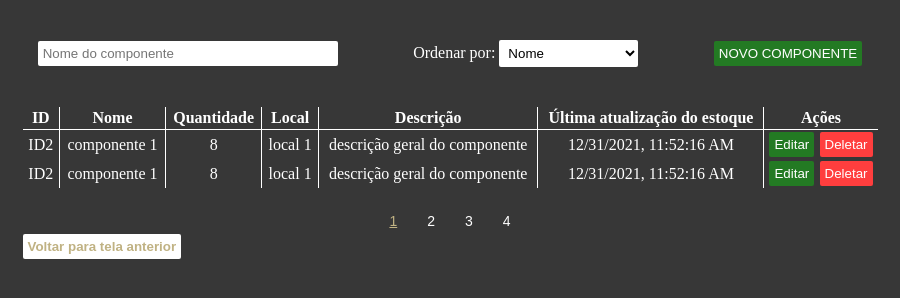
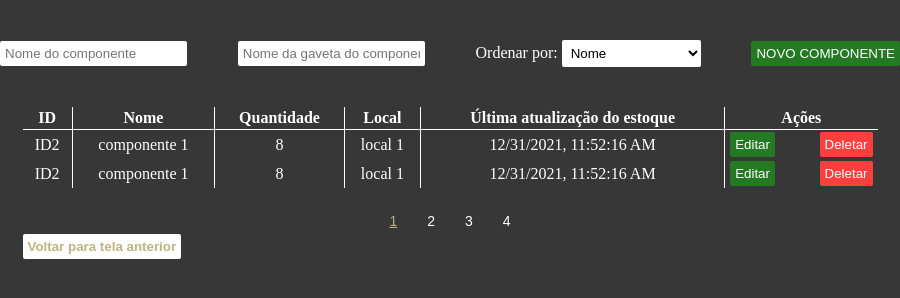
Before and after one commit to PauloVictorSS/stock-control, an Electron app: page src/pages/componentsControl.html in a window 900 px wide. Drawn offline with Linux system fonts and the light colour scheme.

Commit message:
Funçao para buscar determinado componente pela gaveta (local de armazenamento)

```diff
--- a/src/js/componentsControl.js
+++ b/src/js/componentsControl.js
@@ -81,6 +81,7 @@ function arrayToTableListHTML(arrayResult) {
 
         for (const key in arrayResult[i]) {
 
+            if (key != 'description') {
                 let td = tr.insertCell()
 
                 td.setAttribute('id', key + '_' + arrayResult[i].id)
@@ -89,6 +90,7 @@ function arrayToTableListHTML(arrayResult) {
                     td.innerText = arrayResult[i][key];
                 else
                     td.innerText = arrayResult[i][key].toLocaleString();
+            }
         }
 
         let td = tr.insertCell();
@@ -115,11 +117,13 @@ function arrayToTableListHTML(arrayResult) {
 function applyFilter() {
 
     const searchName = document.querySelector("#nameComponent");
+    const localName = document.querySelector("#nameLocal");
     const orderBySelector = document.querySelector("#orderBySelect");
 
     const result = exampleComponents.filter((component) => {
 
-        return component.name.toLowerCase().includes(searchName.value.toLowerCase());
+        return component.name.toLowerCase().includes(searchName.value.toLowerCase()) &&
+            component.local.toLowerCase().includes(localName.value.toLowerCase());
     })
 
     result.sort((a, b) => {
--- a/src/pages/componentsControl.html
+++ b/src/pages/componentsControl.html
@@ -17,6 +17,8 @@
         <div id="form-filter">
             <input type="text" name="nameComponent" id="nameComponent" placeholder="Nome do componente"
                 onchange="applyFilter()">
+            <input type="text" name="nameLocal" id="nameLocal" placeholder="Nome da gaveta do componente"
+                onchange="applyFilter()">
             <div class="labelPlusInput">
                 <label for="orderBySelect">Ordenar por:</label>
                 <select name="orderBySelect" id="orderBySelect" onchange="applyFilter()">
@@ -35,7 +37,6 @@
                     <th>Nome</th>
                     <th>Quantidade</th>
                     <th>Local</th>
-                    <th>Descrição</th>
                     <th>Última atualização do estoque</th>
                     <th>Ações</th>
                 </tr>
--- a/src/styles/componentsControl.css
+++ b/src/styles/componentsControl.css
@@ -15,11 +15,7 @@
 
     display: flex;
     align-items: center;
-    justify-content: space-around;
-}
-
-input#nameComponent{
-    width: 300px;
+    justify-content: space-between;
 }
 
 #divPagination{
```
Lines whose indentation alone changed are shown as unchanged.
